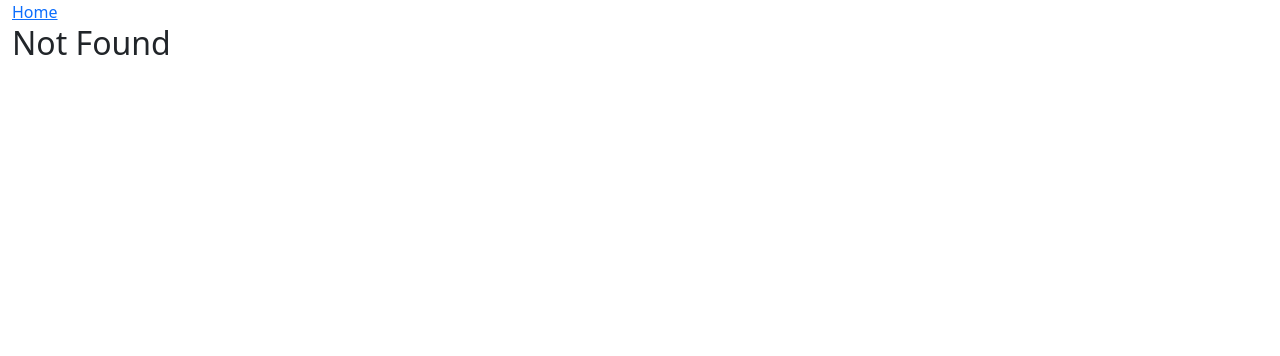
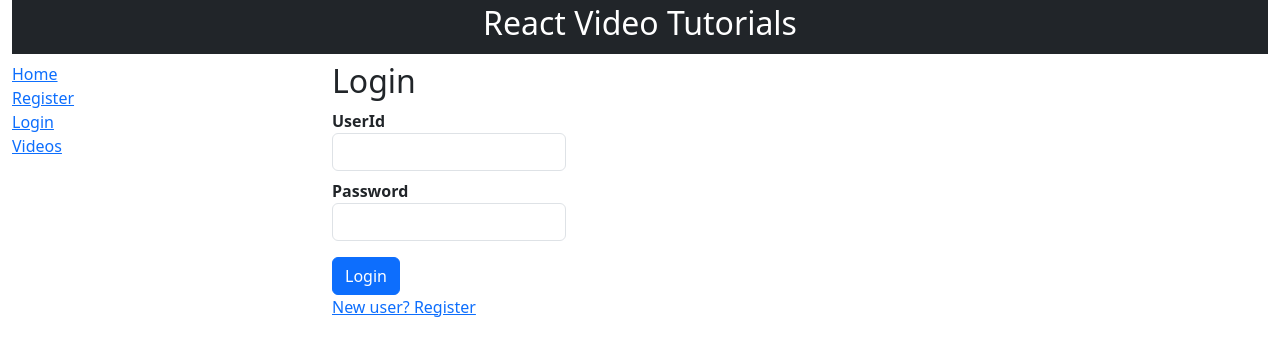
Before and after one commit to sumithMedamina/ReactJs-CodePractises, a React (Create React App) app: page /login in a window 1280 px wide. Before the commit this address had no page. Shown: the top 356 px of the page. Built offline with nearby package versions, Linux system fonts and the light colour scheme.

Commit message:
reat-tutorial mern

```diff
--- a/src/App.js
+++ b/src/App.js
@@ -3,7 +3,7 @@ import "bootstrap-icons/font/bootstrap-icons.css";
 import 'bootstrap/dist/js/bootstrap.bundle.js';
 
 
-import { FakestoreIndex } from './fakestore-spa/fakestore-index';
+import { TutorialIndex } from './tutorial/tutotial-index';
 
 
 
@@ -12,7 +12,7 @@ import { FakestoreIndex } from './fakestore-spa/fakestore-index';
 function App() {
   return (
     <div className="">
-      <FakestoreIndex/>
+      <TutorialIndex/>
     </div>
   );
 }
--- /dev/null
+++ b/src/tutorial/tutorial-error.jsx
@@ -0,0 +1,10 @@
+import {Link} from  "react-router-dom";
+
+export function TutorialError(){
+return(
+    <div>
+        <h3 className="text-danger">Invalid User Id / Password</h3>
+        <Link to="/login">Try-Again</Link>
+    </div>
+)
+}
--- a/src/tutorial/tutorial-login.jsx
+++ b/src/tutorial/tutorial-login.jsx
@@ -1,16 +1,58 @@
+import axios from "axios";
+import { useFormik } from "formik";
+import { useState } from "react";
+import {Link, useNavigate} from "react-router-dom";
 
 
 export function TutorialLogin(){
+
+    const [users, setUsers] = useState([]);
+    const navigate = useNavigate();
+
+    const formik = useFormik({
+        initialValues:{
+            userId:"",
+            password:""
+        },
+        onSubmit:(customer)=>{
+                axios({
+                    method:"get",
+                    url:"http://localhost:5050/customers"
+                }).then((response) =>{
+                    setUsers(response.data);
+                }).then(()=>{
+                    console.log(users);
+                    for(var user of users){
+
+                        if(user.userId===customer.userId&&user.password===customer.password){
+                                navigate("/videos");
+                                break;
+                        }
+                        else{
+                            navigate("/error");
+                        }
+                    }
+                }
+
+                )
+        }
+    })
+
     return(
         <div>
                 <h2>Login</h2>
-                <dl>
-                    <dt >UserName</dt>
-                    <dd ><input className="form-control w-25" type="text" name="userName"/></dd>
+              <form onSubmit={formik.handleSubmit}>
+              <dl>
+                    <dt >UserId</dt>
+                    <dd ><input className="form-control w-25" type="text" name="userId" onChange={formik.handleChange}/></dd>
                     <dt >Password</dt>
-                    <dd><input className="form-control w-25" type="text" name="password"/></dd>
+                    <dd><input className="form-control w-25" type="text" name="password" onChange={formik.handleChange}/></dd>
                 </dl>
-                <button className="btn btn-primary" >Login</button>
+                <button type="submit" className="btn btn-primary">Login</button>
+                <p>
+                    <Link to="/register">New user? Register</Link>
+                </p>
+              </form>
         </div>
     )
 }
--- a/src/tutorial/tutorial-register.jsx
+++ b/src/tutorial/tutorial-register.jsx
@@ -1,9 +1,16 @@
 import axios from "axios";
 import { useFormik} from "formik";
+import { useState } from "react";
+import { useNavigate, Link} from "react-router-dom";
 
 
 
 export function TutorialRegister(){
+
+    const navigate = useNavigate();
+    const [customers,setCustomers] = useState([]);
+    const [userIdError,setUserIdError] = useState('');
+    const [userIdStyle,setUserIdStyle] = useState('');
 
 const formik =useFormik({
     initialValues:{
@@ -21,11 +28,34 @@ const formik =useFormik({
           data: customerDetails
        }).then(()=>{
         alert("user registered successfully");
+        navigate("/login")
        }).catch(err =>{
         console.log(err);
        })
     }
 })
+
+function verifyUserId(e){
+  axios({
+    method:"get",
+    url:"http://localhost:5050/customers"
+
+  }).then(response =>{
+    setCustomers(response.data);
+
+    for(var customer of customers){
+        if(customer.userId===e.target.value){
+                setUserIdError("User-Id is taken-Try Another.");
+                setUserIdStyle('text-danger');
+                break;
+        }else{
+
+            setUserIdError("User-Id is available");
+            setUserIdStyle('text-success');
+        }
+    }
+  })
+}
 
     return(
         <div>
@@ -33,7 +63,8 @@ const formik =useFormik({
                 <form onSubmit={formik.handleSubmit}>
                 <dl>
                     <dt className="text-primary">UserId</dt>
-                    <dd><input className="form-control w-25" type="text" name="userId" onChange={formik.handleChange}/></dd>
+                    <dd><input className="form-control w-25" type="text" onKeyUp={verifyUserId} name="userId" onChange={formik.handleChange}/></dd>
+                    <dd className={userIdStyle}>{userIdError}</dd>
                     <dt className="text-primary">UserName</dt>
                     <dd><input className="form-control w-25"  type="text" name="userName" onChange={formik.handleChange}/></dd>
                     <dt className="text-primary">Password</dt>
@@ -46,6 +77,9 @@ const formik =useFormik({
                     <dd><input className="form-control w-25" type="text" name="mobile" onChange={formik.handleChange}/></dd>
                 </dl>
                 <button className="btn btn-outline-primary" type="submit">Register</button>
+                <p>
+                    <Link to="/login">Existing User Login</Link>
+                </p>
                 </form>
         </div>
     )
--- a/src/tutorial/tutotial-index.jsx
+++ b/src/tutorial/tutotial-index.jsx
@@ -3,6 +3,7 @@ import { TutorialHome } from "./tutorial-home";
 import { TutorialRegister } from "./tutorial-register";
 import { TutorialLogin } from "./tutorial-login";
 import { TutorialVideos } from "./tutorial-videos";
+import { TutorialError } from "./tutorial-error";
 
 export function TutorialIndex() {
   return (
@@ -30,9 +31,10 @@ export function TutorialIndex() {
             <Routes>
                 <Route path="/" element={<TutorialHome/>}></Route>
                 <Route path="home" element={<TutorialHome/>}></Route>
-                <Route path="/register" element={<TutorialRegister/>}></Route>
-                <Route path="/login" element={<TutorialLogin/>}></Route>
-                <Route path="/videos" element={<TutorialVideos/>}></Route>
+                <Route path="register" element={<TutorialRegister/>}></Route>
+                <Route path="login" element={<TutorialLogin/>}></Route>
+                <Route path="videos" element={<TutorialVideos/>}></Route>
+                <Route path="error" element={<TutorialError/>}/>
             </Routes>
           </main>
         </section>
```
